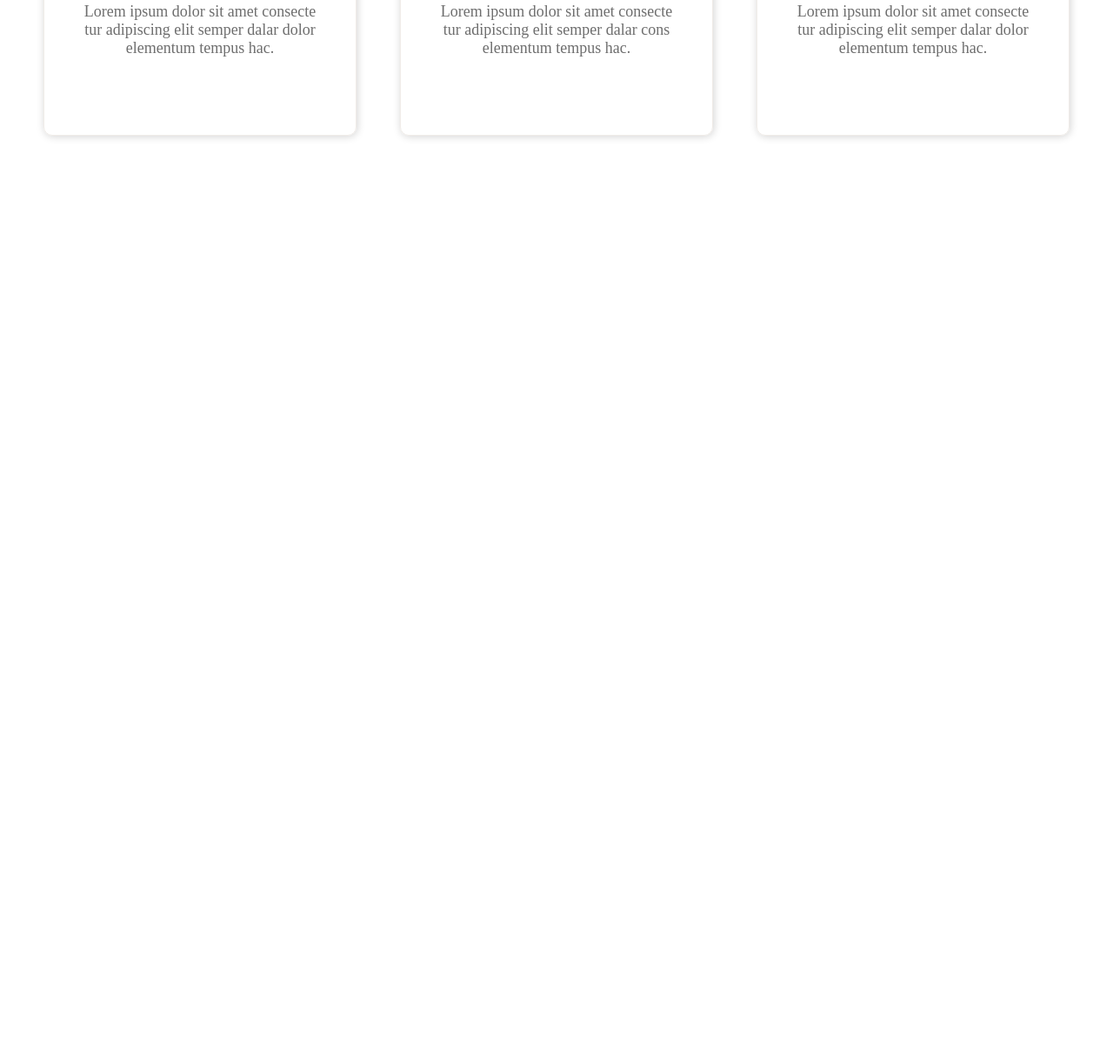
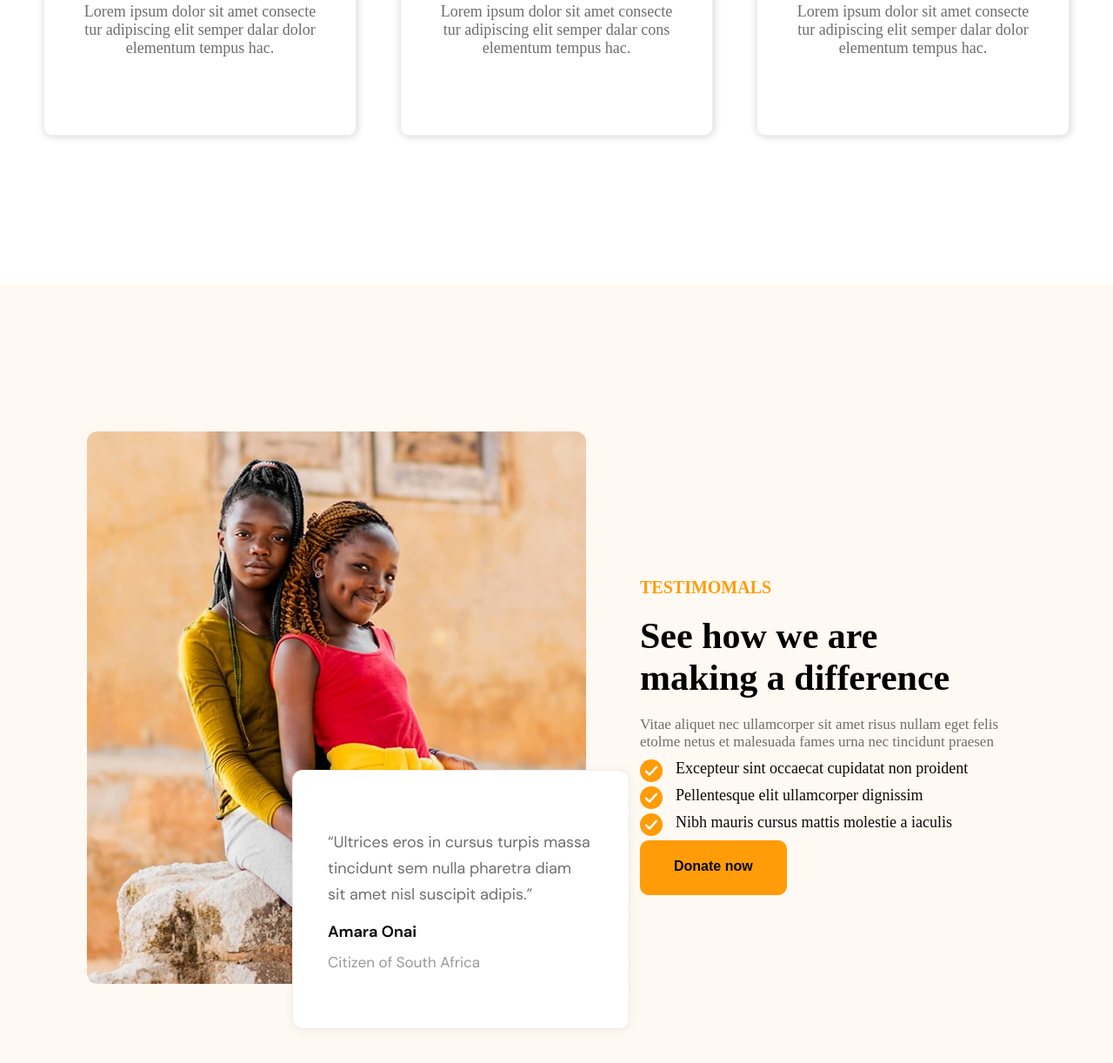
Before and after one commit to rahimovvrr/repository5, a plain HTML site: page index.html in a window 1280 px wide. Shown: the part 6586-7808 px from the top of the page at 87% size. Before the commit the page ends 6912 px from the top, so only its background shows below. Drawn offline with Linux system fonts and the light colour scheme.

Commit message:
seventh commit

```diff
--- a/index.html
+++ b/index.html
@@ -224,5 +224,31 @@
             </div>
         </div>
     </div>
+    <div class="container7">
+        <div class="div32">
+            <img src="./Frame (10).png" alt="">
+            <div class="div33">
+                <h5>TESTIMOMALS</h5>
+                <h1>See how we are <br>making a difference</h1>
+                <p>Vitae aliquet nec ullamcorper sit amet risus nullam eget felis <br>etolme netus et malesuada fames urna nec tincidunt praesen</p>
+                 <div class="div35">
+                    <img src="./IMAGE (6).png" alt="">
+                    <h4>Excepteur sint occaecat cupidatat non proident</h4>
+                </div>
+
+                <div class="div35">
+                    <img src="./IMAGE (6).png" alt="">
+                    <h4>Pellentesque elit ullamcorper dignissim</h4>
+                </div>
+
+                <div class="div35">
+                    <img src="./IMAGE (6).png" alt="">
+                    <h4>Nibh mauris cursus mattis molestie a iaculis</h4>
+                </div>
+                <button class="b1 b8"><h2>Donate now</h2></button>
+
+            </div>
+        </div>
+    </div>
 </body>
 </html>
--- a/style.css
+++ b/style.css
@@ -391,3 +391,45 @@ header{
     justify-content: space-evenly;
     margin-bottom: 170px;
 }
+.container7{
+    background-color: #FEF9F2;
+
+}
+.div32{
+    padding: 170px 100px;
+    display: flex;
+    align-items: center;
+}
+.div33 h5{
+    margin-bottom: 20px;
+    font-size: 20px;
+    font-weight: 700;
+    color: #FF9C08;
+}
+.div33 h1{
+    margin-bottom: 20px;
+    font-size: 42px;
+    font-weight: 700;
+}
+.div33 p{
+    margin-bottom: 10px;
+    font-size: 17px;
+    font-size: 400;
+    color: #6E6E6E;
+}
+.b8 h2{
+    color: #090909;
+}
+.div35 h4{
+    font-size: 18px;
+    font-weight: 400;
+    color: #090909;
+}
+.div35 img{
+    margin-bottom: auto;
+}
+.div35{
+    display: flex;
+    gap: 15px;
+    margin-bottom: 5px;
+}
```
Also changed, not shown: Frame (10).png (added).
